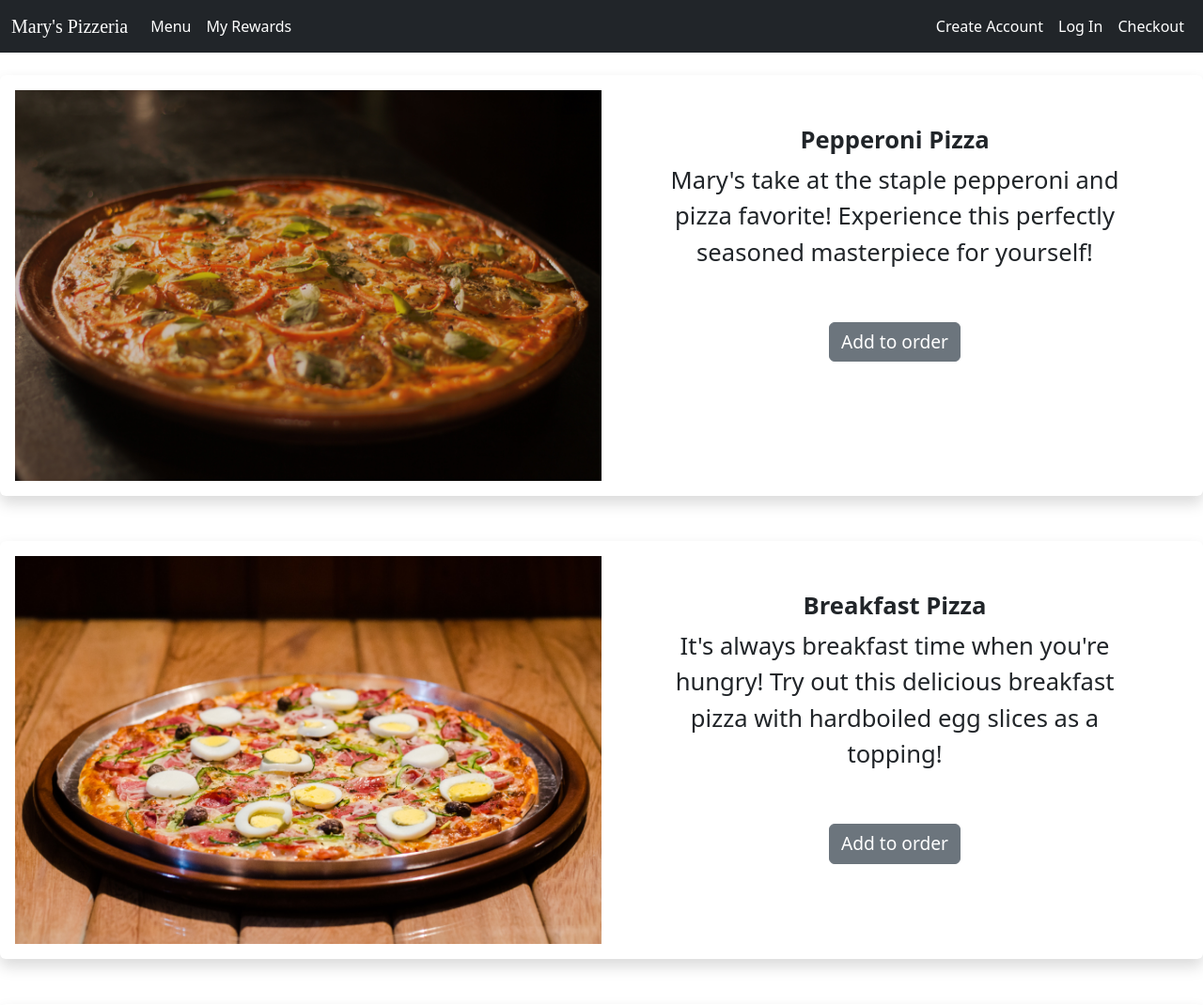
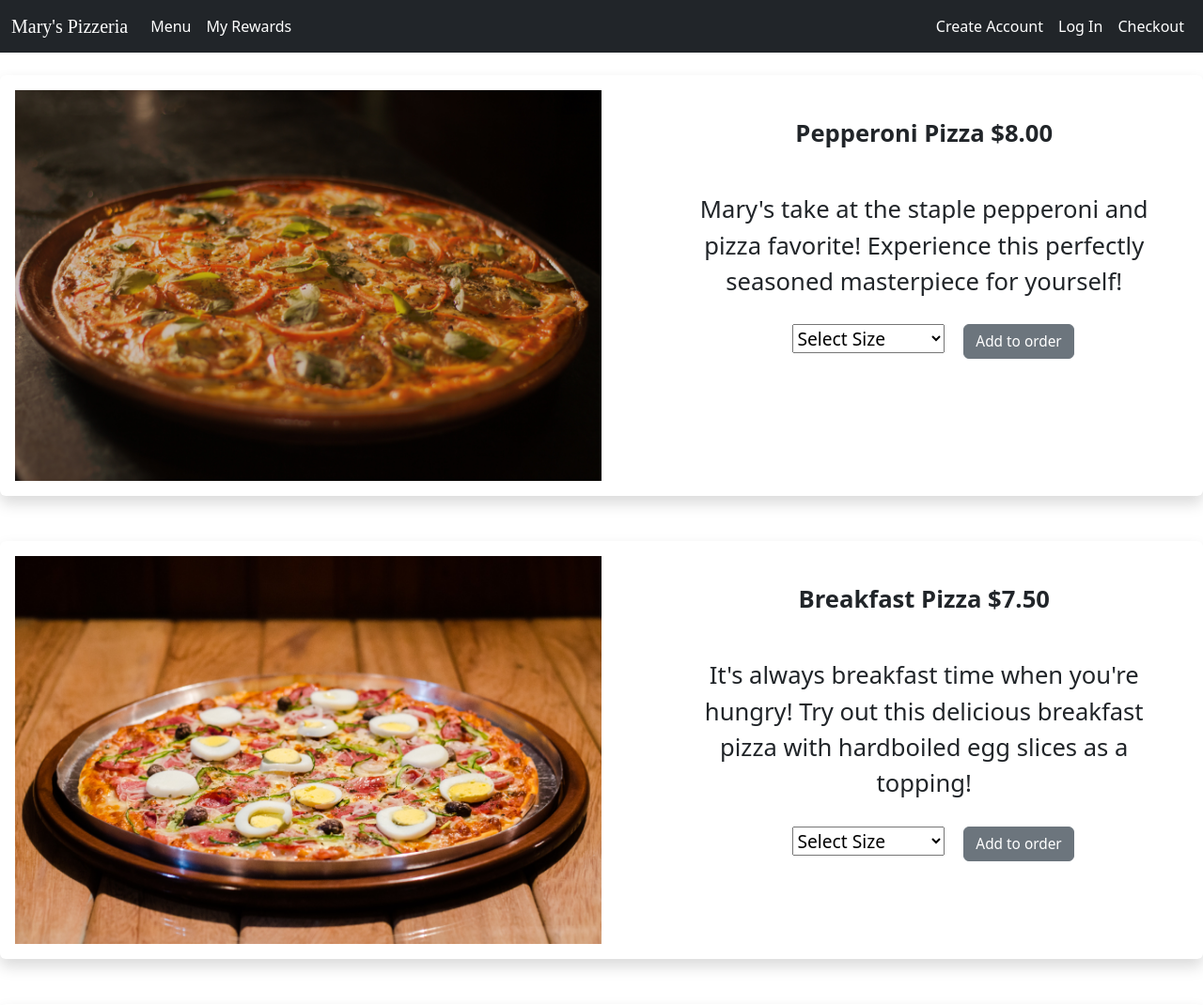
Before and after one commit to manriquezmanny/marys-pizzeria, a Flask app: page /menu in a window 1280 px wide. Shown: the top 1070 px of the page at 94% size. Run offline with Flask 2, Linux system fonts and the light colour scheme.

Commit message:
AdFinished Menu template and functionality, Next will work on checkout template, finally database and account stuff!

```diff
--- a/app.py
+++ b/app.py
@@ -1,4 +1,4 @@
-from flask import Flask, render_template, request
+from flask import Flask, render_template, request, flash, redirect, url_for
 from flask_wtf import FlaskForm
 from wtforms import StringField, SubmitField, PasswordField, IntegerField, SelectField
 from wtforms.validators import DataRequired
@@ -53,15 +53,11 @@ class LoginForm(FlaskForm):
     password = PasswordField("Password:", validators=[DataRequired()])
     submit = SubmitField("Login")
 
-class AddToOrder(FlaskForm):
-    submit = SubmitField("Add to order")
-
-
 # Creating a global menu to dynamically update menu template with jinja and get useful information.
-MENU = {"pepperonicheese": {"small":8.00, "medium":12.00, "large":13.50, "text": "Pepperoni Pizza", "description": "Mary's take at the staple pepperoni and pizza favorite! Experience this perfectly seasoned masterpiece for yourself!"},
-        "breakfastpizza": {"small":7.50, "medium":11.50, "large":14.00, "text": "Breakfast Pizza", "description": "It's always breakfast time when you're hungry! Try out this delicious breakfast pizza with hardboiled egg slices as a topping!"},
-        "vegetarianpizza": {"small":9.00, "medium":13.00, "large":16.00, "text": "Vegetarian Pizza", "description": "No menu would be complete without a delicious vegetarian meal! Try this carefully crafted recepie today!"},
-        "combopizza": {"small":8.50, "medium":12.50, "large":15.50, "text": "Combo Veggie Pizza", "description": "Need a little bit of everything? This combo pizza will surely satisfy any and all cravings! No meat and no compromises!"}
+MENU = {"pepperonicheese": {"price":8.00, "text": "Pepperoni Pizza $8.00", "description": "Mary's take at the staple pepperoni and pizza favorite! Experience this perfectly seasoned masterpiece for yourself!"},
+        "breakfastpizza": {"price":7.50, "text": "Breakfast Pizza $7.50", "description": "It's always breakfast time when you're hungry! Try out this delicious breakfast pizza with hardboiled egg slices as a topping!"},
+        "vegetarianpizza": {"price":9.00, "text": "Vegetarian Pizza $9.00", "description": "No menu would be complete without a delicious vegetarian meal! Try this carefully crafted recepie today!"},
+        "combopizza": {"price":8.50, "text": "Combo Veggie Pizza $8.50", "description": "Need a little bit of everything? This combo pizza will surely satisfy any and all cravings! No meat and no compromises!"}
 }
 
 # Creating a Global dictionary that will be used to add items to order as dicts and then push the data to transactions database.
@@ -73,10 +69,22 @@ def index():
     return render_template("index.html")
 
 
-@app.route("/menu")
+@app.route("/menu", methods=["GET", "POST"])
 def menu():
-    order = AddToOrder()
-    return render_template("menu.html", MENU=MENU, order=order)
+    if request.method == "GET":
+        return render_template("menu.html", MENU=MENU)
+    else:
+        for item in MENU:
+            if request.form.get(item):
+                size = request.form[item+"size"]
+                if size == "NONE":
+                    flash("Please Select Pizza Size!")
+                    print(ORDER)
+                    return redirect(url_for("menu"))
+                else:
+                    ORDER.append([item, size])
+                    print(ORDER)
+        return redirect(url_for("menu"))
 
 
 @app.route("/checkout")
--- a/static/css/style.css
+++ b/static/css/style.css
@@ -60,9 +60,10 @@ h1{
     max-width:40%;
     text-align:center;
     float:right;
-    margin-right:5%;
+    margin:2.5%;
     font-size: 25px;
     font-size: 2vw;
+    resize:both;
 }
 
 #item-title{
@@ -71,9 +72,28 @@ h1{
     font-weight:bold;
 }
 
+#pizza-size{
+    font-size: 20px;
+    font-size: 1.5vw;
+    float:left;
+    max-width:45%;
+    margin:2.5%;
+}
+
 #order-button{
+    float:left;
     font-size: 25px;
-    font-size: 1.5vw;
+    font-size: 1.2vw;
+    max-width:45%;
+    margin:2.5%;
+    resize:both;
+}
+
+#order-div{
+
+    margin-left:20%;
+    margin-right:auto;
+    resize:both;
 }
 
 #logo{
--- a/templates/menu.html
+++ b/templates/menu.html
@@ -2,17 +2,26 @@
 
 {% block content %}
 <br/>
+    <form method="POST" action="/menu" id="order">
     {% for item in MENU %}
         <div class="shadow p-3 mb-5 bg-body rounded">
             <img class=itemimage src="static/images/{{item}}.jpg">
             <div class="itemform">
+                <h4 id="item-title">{{ MENU[item].text }}</h4>
                 <br/>
-                <h4 id="item-title">{{ MENU[item].text }}</h4>
-                <p>{{ MENU[item].description }}</p>
-                <br/>
-                {{ order.submit(class="btn btn-secondary", id="order-button") }}
+                <p id="description">{{ MENU[item].description }}</p>
+                <div id="order-div">
+                    <select name="{{item}}size" id="pizza-size", form="order">
+                        <option value="NONE" selected hidden>Select Size</option>
+                        <option value="small">Small +$0.00</option>
+                        <option value="medium">Medium +$2.00</option>
+                        <option value="large">Large +$4.00</option>
+                    </select>
+                    <input type="submit" class="btn btn-secondary" id="order-button" value="Add to order" name="{{ item }}">
+                </div>
             </div>
         </div>
     {% endfor %}
+    </form>
 
 {% endblock %}
```
